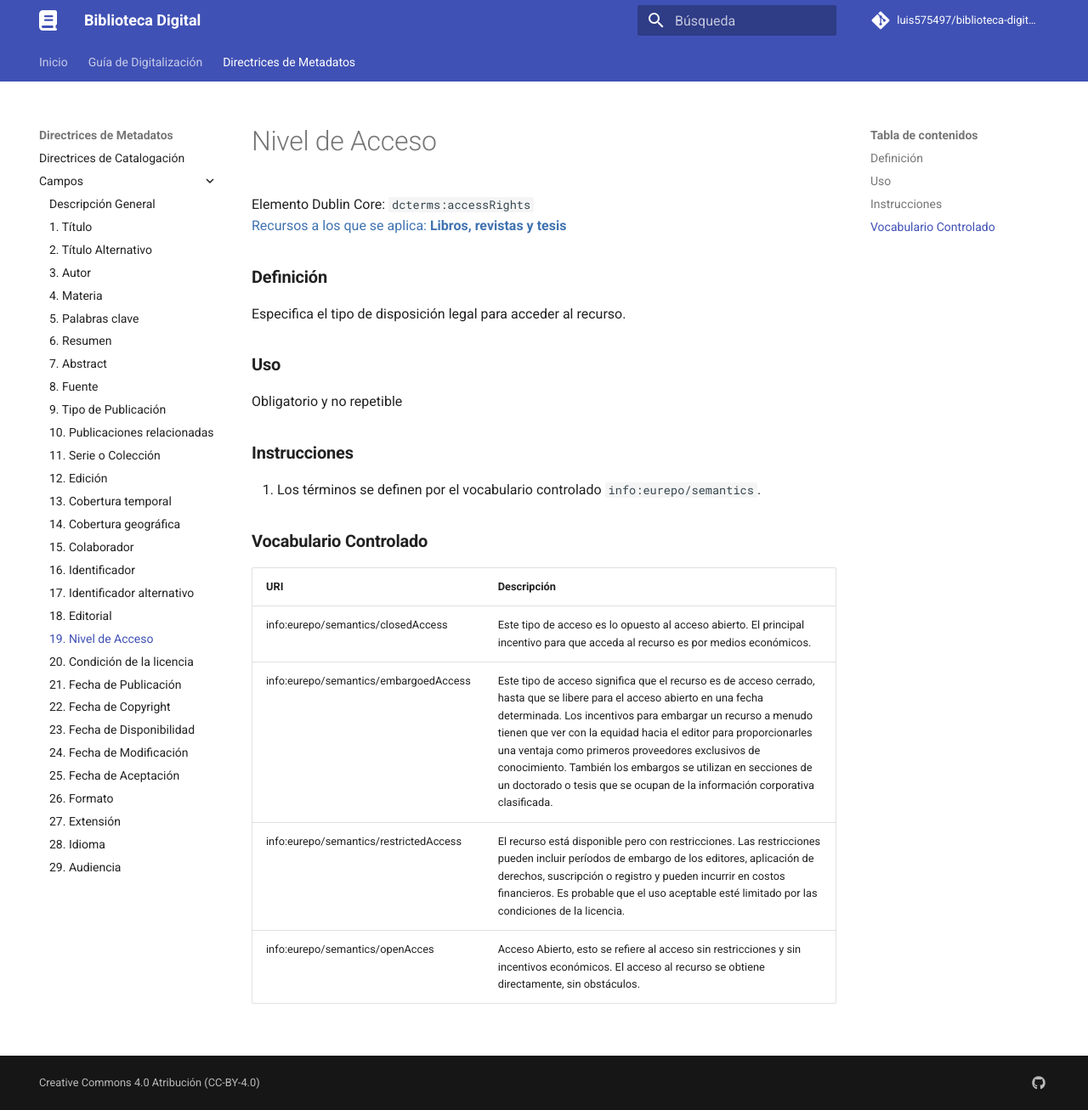
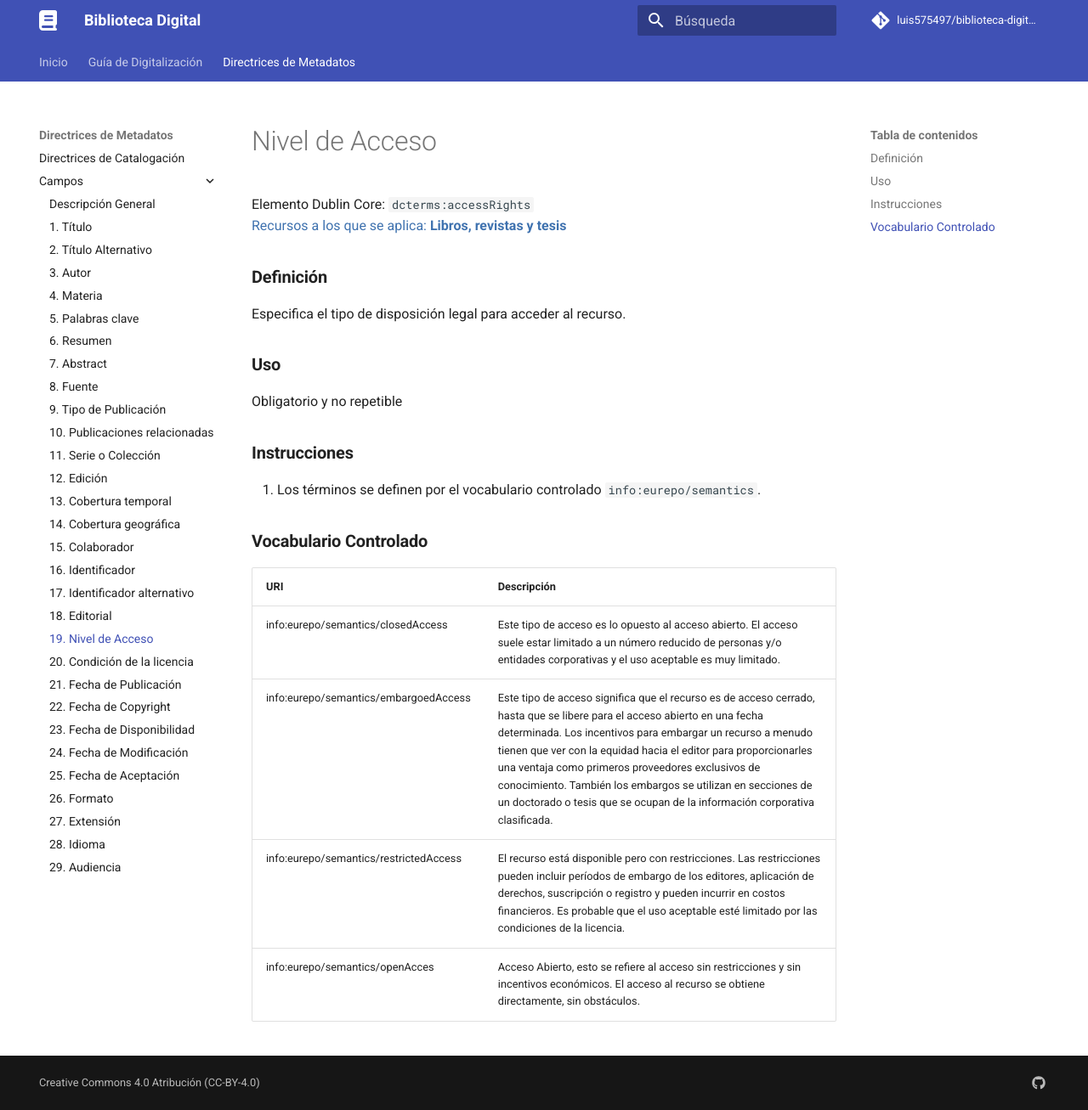
Before and after one commit to luis575497/biblioteca-digital-docs, an MkDocs documentation site: the page built from docs/metadatos/acceso.md, in a window 1280 px wide and 1307 px high. Shown: the whole window at 85% size. Built offline with MkDocs 1.6.1 and Material for MkDocs 9.7.7, drawn with Linux system fonts in a browser that asks for light colours; comment, search, counter and statistics services are not loaded; the version menu is left out.

Commit message:
Update acceso.md

```diff
--- a/docs/metadatos/acceso.md
+++ b/docs/metadatos/acceso.md
@@ -14,7 +14,7 @@ Obligatorio y no repetible
 ### __Vocabulario Controlado__
 |URI| Descripción |
 |---|--------|
-|info:eurepo/semantics/closedAccess     | Este tipo de acceso es lo opuesto al acceso abierto. El principal incentivo para que acceda al recurso es por medios económicos. |
+|info:eurepo/semantics/closedAccess     | Este tipo de acceso es lo opuesto al acceso abierto. El acceso suele estar limitado a un número reducido de personas y/o entidades corporativas y el uso aceptable es muy limitado. |
 |info:eurepo/semantics/embargoedAccess  | Este tipo de acceso significa que el recurso es de acceso cerrado, hasta que se libere para el acceso abierto en una fecha determinada. Los incentivos para embargar un recurso a menudo tienen que ver con la equidad hacia el editor para proporcionarles una ventaja como primeros proveedores exclusivos de conocimiento. También los embargos se utilizan en secciones de un doctorado o tesis que se ocupan de la información corporativa clasificada. |
 |info:eurepo/semantics/restrictedAccess | El recurso está disponible pero con restricciones. Las restricciones pueden incluir períodos de embargo de los editores, aplicación de derechos, suscripción o registro y pueden incurrir en costos financieros. Es probable que el uso aceptable esté limitado por las condiciones de la licencia.|
 |info:eurepo/semantics/openAcces        | Acceso Abierto, esto se refiere al acceso sin restricciones y sin incentivos económicos. El acceso al recurso se obtiene directamente, sin obstáculos.|
```
